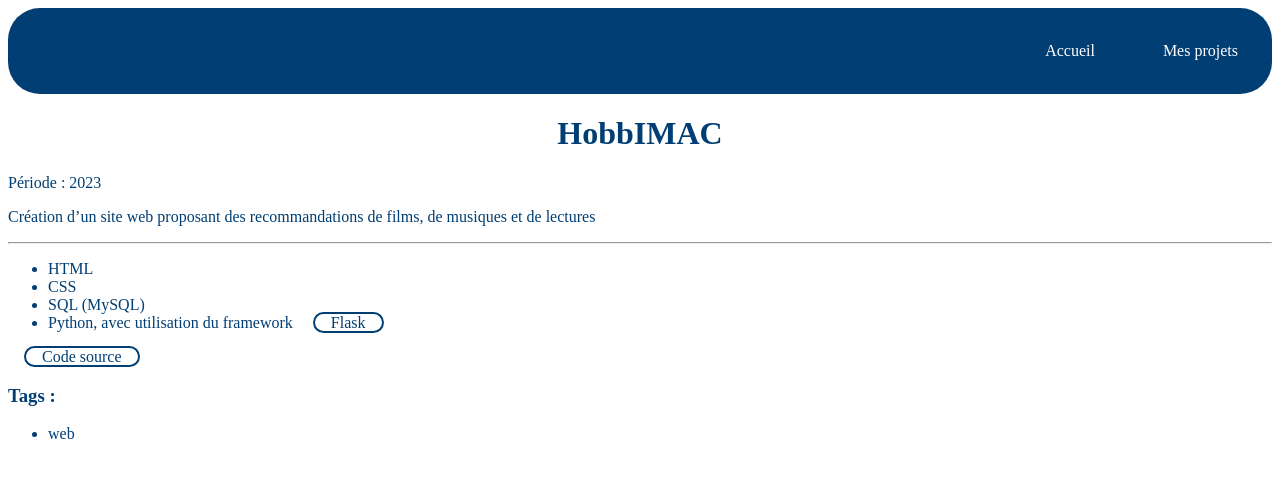
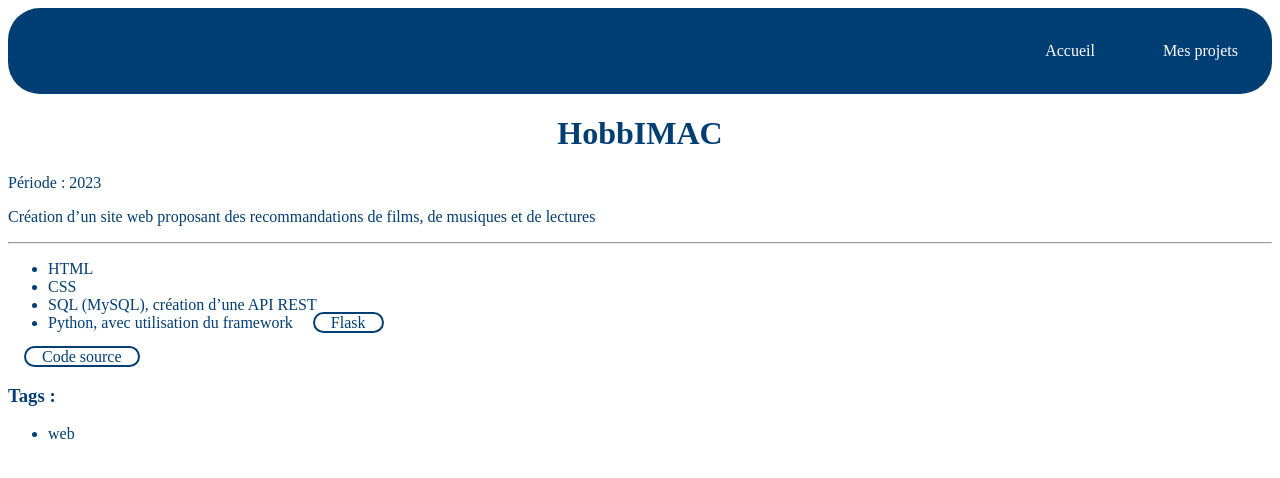
Before and after one commit to Melokye/Melokye.github.io, a Jekyll site: the page built from collections/_projects/hobbIMAC.md, in a window 1280 px wide. Shown: the top 478 px of the page. Built offline with Jekyll 4.4.1, drawn with Linux system fonts in a browser that asks for light colours.

Commit message:
API REST

```diff
--- a/collections/_projects/hobbIMAC.md
+++ b/collections/_projects/hobbIMAC.md
@@ -15,7 +15,7 @@ Création d'un site web proposant des recommandations de films, de musiques et d
 
 - HTML
 - CSS
-- SQL (MySQL)
+- SQL (MySQL), création d'une API REST
 - Python, avec utilisation du framework [Flask](https://flask.palletsprojects.com/en/3.0.x/)
 
 [Code source](https://gitlab.com/SaraLafleur4/hobbimac)
```
